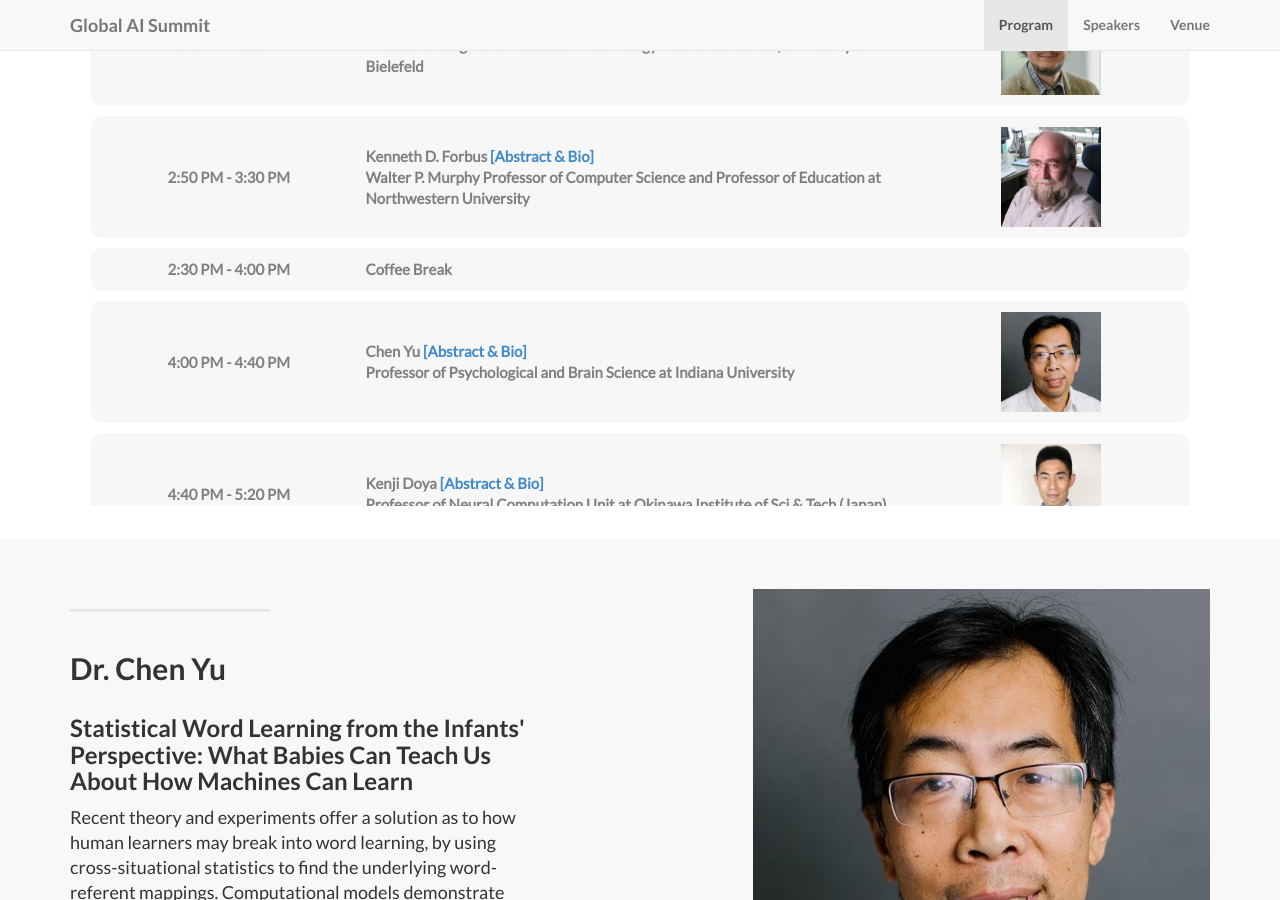
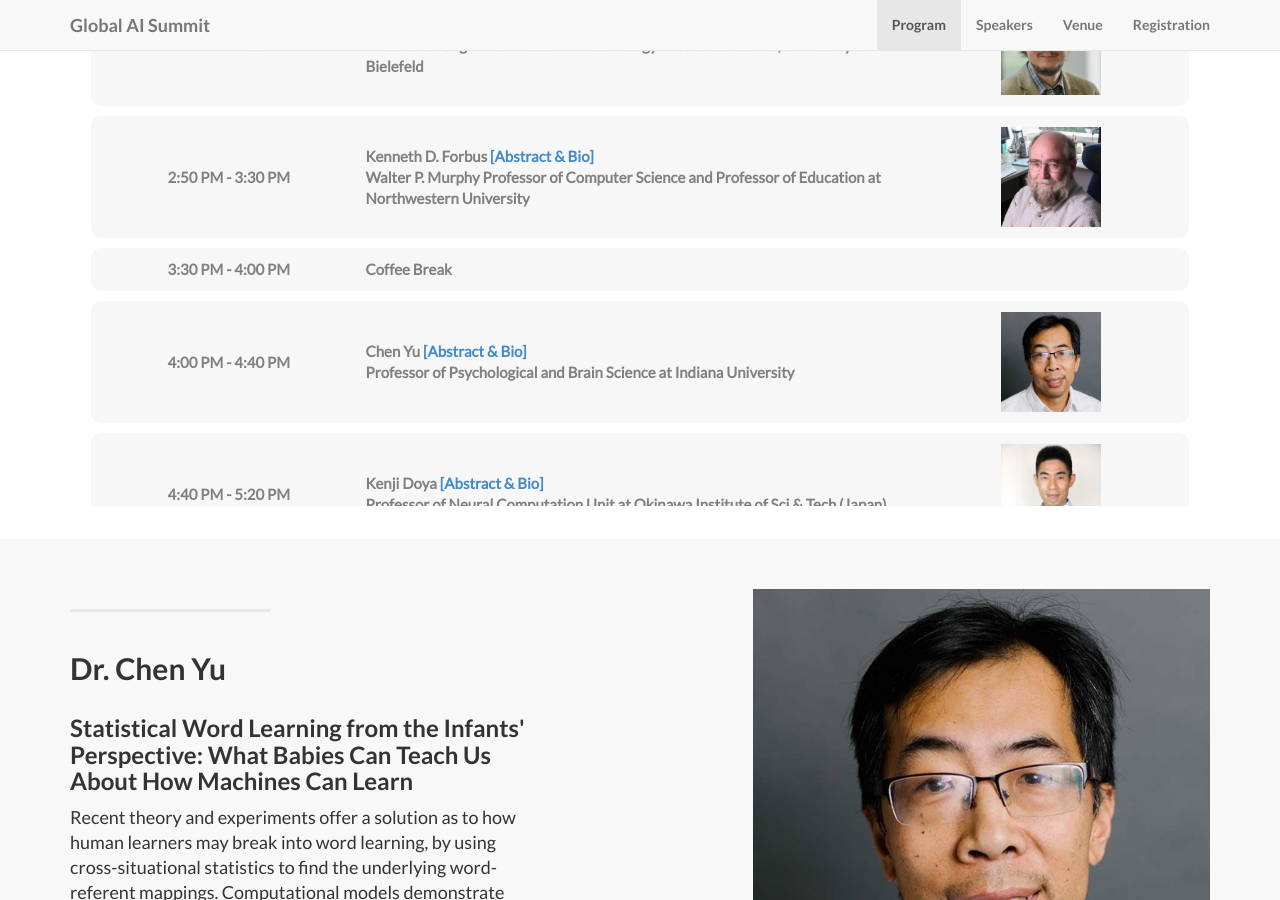
Before and after one commit to globalaisummit/globalaisummit.github.io, a Jekyll site: the page built from index.html, in a window 1280 px wide and 900 px high, scrolled down 949 px. Built offline with Jekyll 4.4.1, drawn with Linux system fonts in a browser that asks for light colours.

Commit message:
revise typo and add registration bar

```diff
--- a/_includes/header.html
+++ b/_includes/header.html
@@ -22,6 +22,9 @@
                 </li>
                 <li>
                     <a class="page-scroll" href="#contact">Venue</a>
+                </li>
+                <li>
+                    <a class="page-scroll" href="#registration">Registration</a>
                 </li>
             </ul>
         </div>
--- a/_includes/registration.html
+++ b/_includes/registration.html
@@ -1,5 +1,5 @@
 <!-- registration -->
-<registration>
+<section id=registration>
     <div class="container">
         <div class="row">
             <div class="col-md-12">
--- a/_includes/table.html
+++ b/_includes/table.html
@@ -61,7 +61,7 @@
 								</tr>
 
 								<tr class="row100 body">
-									<td class="cell100 column1"><center>2:30 PM - 4:00 PM</center></td>
+									<td class="cell100 column1"><center>3:30 PM - 4:00 PM</center></td>
 									<td class="cell100 column2">Coffee Break</td>
 									<td class="cell100 column3"> </td>
 								</tr>
```
Also changed, not shown: 5 other files.
